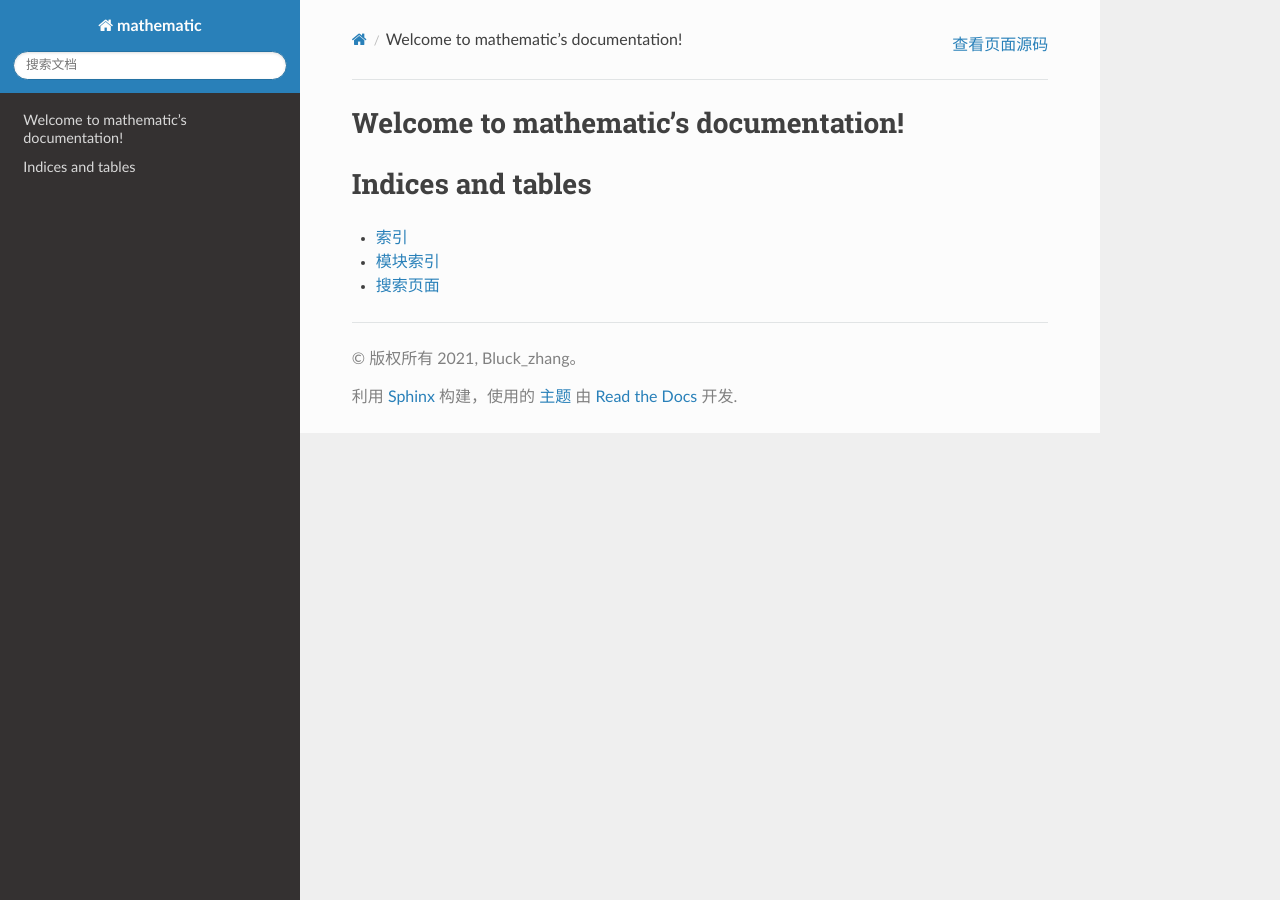
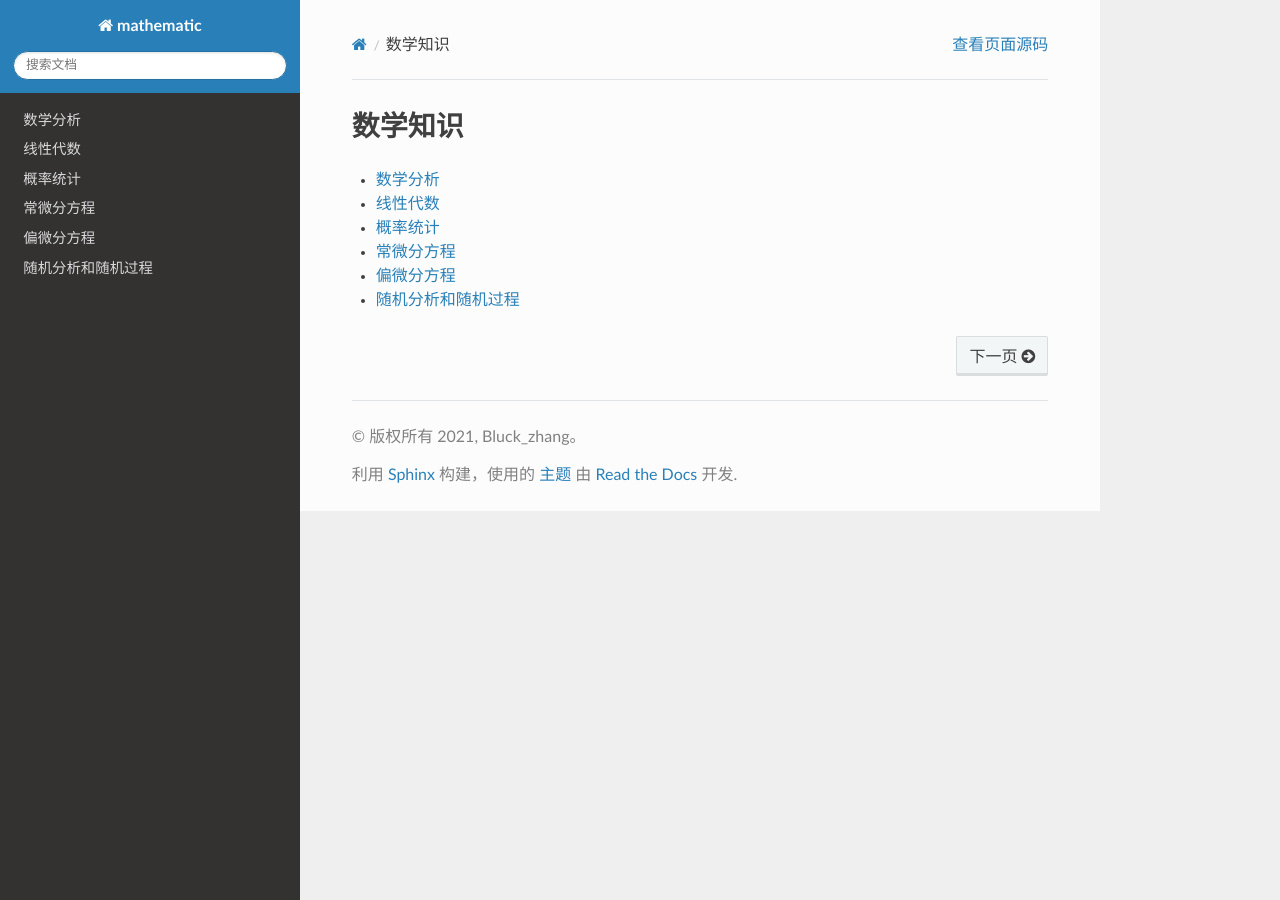
Before and after one commit to Bluck-zhang/mathematics, a Sphinx documentation site: the page built from source/index.rst, in a window 1280 px wide. Built offline with Sphinx 7.4.7 and the Read the Docs theme 2.0.0, drawn with Linux system fonts in a browser that asks for light colours.

Commit message:
add contents

```diff
--- a/source/conf.py
+++ b/source/conf.py
@@ -31,6 +31,8 @@ release = 'v1.0'
 # extensions coming with Sphinx (named 'sphinx.ext.*') or your custom
 # ones.
 extensions = [
+'recommonmark',
+'sphinx_markdown_tables'
 ]
 
 # Add any paths that contain templates here, relative to this directory.
--- a/source/index.rst
+++ b/source/index.rst
@@ -3,18 +3,15 @@
    You can adapt this file completely to your liking, but it should at least
    contain the root `toctree` directive.
 
-Welcome to mathematic's documentation!
+数学知识
 ======================================
 
 .. toctree::
-   :maxdepth: 2
-   :caption: Contents:
+   :maxdepth: 3
 
-
-
-Indices and tables
-==================
-
-* :ref:`genindex`
-* :ref:`modindex`
-* :ref:`search`
+   数学分析/contents
+   线性代数/contents
+   概率统计/contents
+   常微分方程/contents
+   偏微分方程/contents
+   随机分析和随机过程/contents
--- /dev/null
+++ b/source/偏微分方程/contents.md
@@ -0,0 +1 @@
+# 偏微分方程
--- /dev/null
+++ b/source/常微分方程/contents.md
@@ -0,0 +1 @@
+# 常微分方程
--- /dev/null
+++ b/source/数学分析/contents.md
@@ -0,0 +1 @@
+# 数学分析
--- /dev/null
+++ b/source/概率统计/contents.md
@@ -0,0 +1 @@
+# 概率统计
--- /dev/null
+++ b/source/线性代数/contents.md
@@ -0,0 +1 @@
+# 线性代数
--- /dev/null
+++ b/source/随机分析和随机过程/contents.md
@@ -0,0 +1 @@
+# 随机分析和随机过程
```
